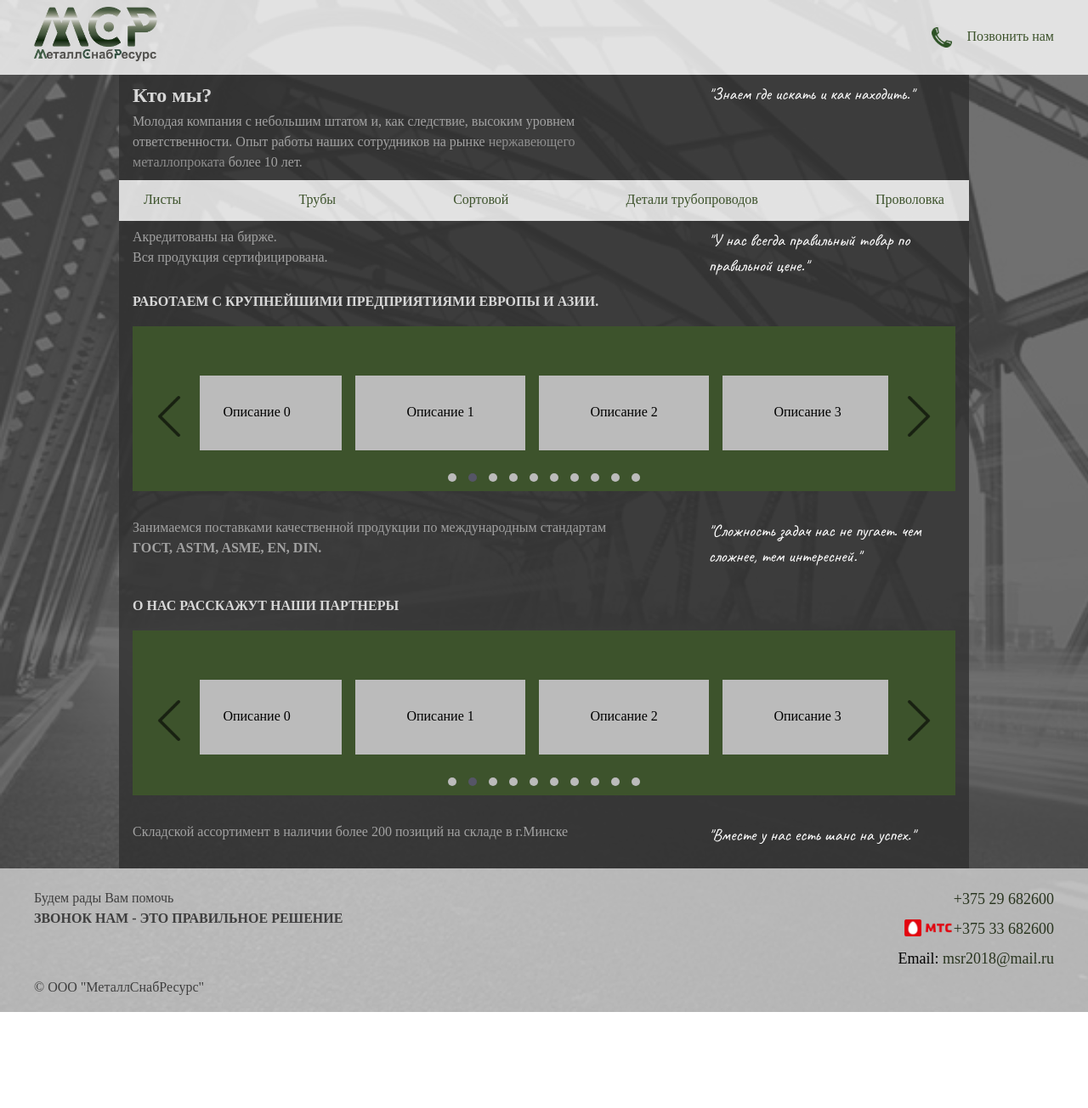
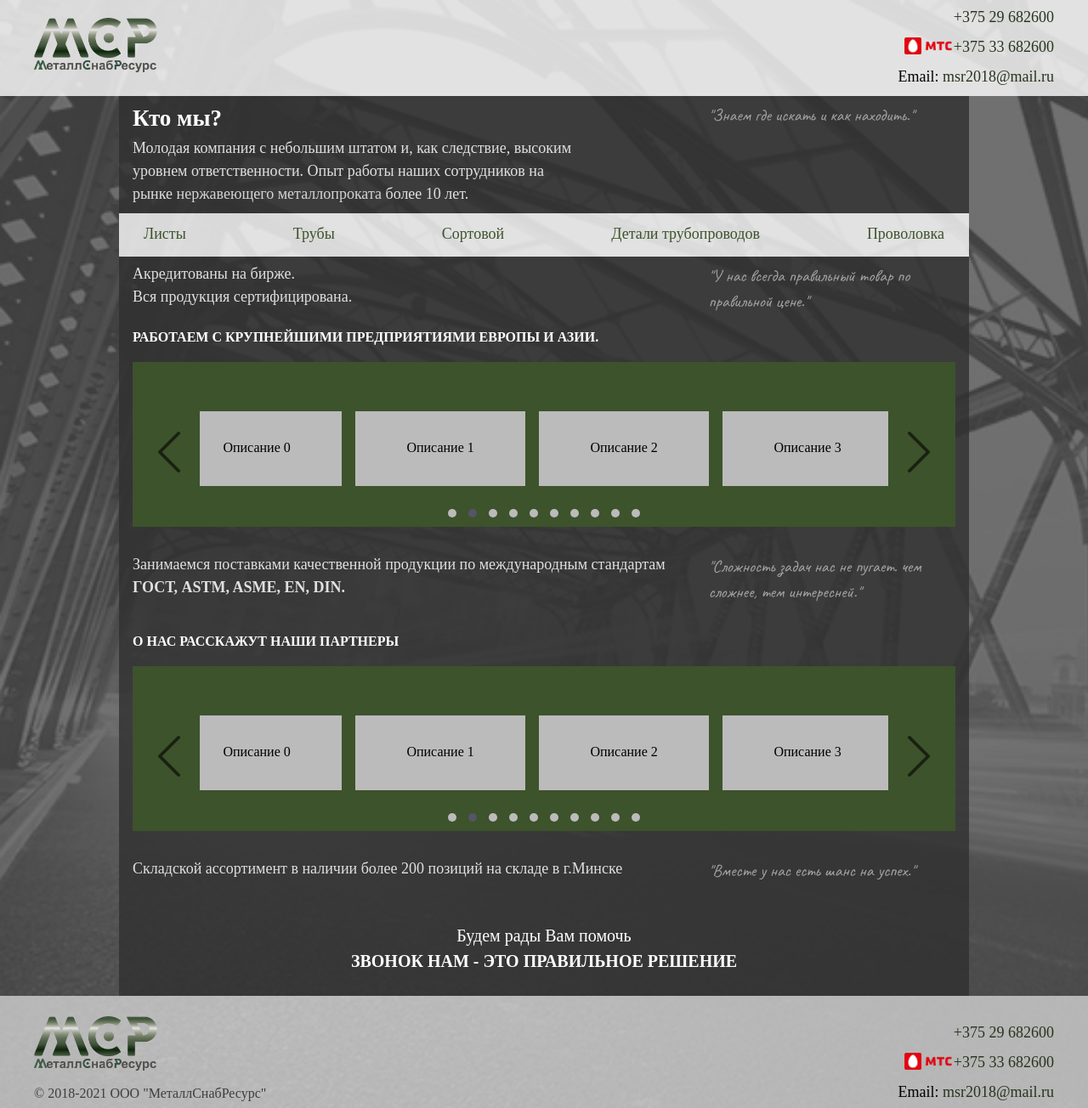
Before and after one commit to liubovdehterova/MCP, a plain HTML site: page index.html in a window 1280 px wide. Shown: the whole page at 85% size. Before the commit the page ends 1191 px from the top, so only its background shows below. Drawn offline with Linux system fonts and the light colour scheme; files whose address does not match are found by name.

Commit message:
ЗАмена цвета

```diff
--- a/css/style.css
+++ b/css/style.css
@@ -89,12 +89,18 @@
 }
 .bl__main {
     position: relative;
-    color: rgb(162, 162, 162);
+    color: #ffffff;
     z-index: 5;
+    font-size: 18px;
+}
+.bl__main__cr__flex-inner,
+.st__info__description-other,
+.bl__main__cr-other {
+    font-size: 18px;
 }
 .st__info__title,
 .bl__main__cr__title {
-    color: rgb(215, 215, 215);
+    color: rgb(255, 255, 255);
 }
 .bl__main__cr {
     position: relative;
@@ -102,7 +108,7 @@
     z-index: 5;
 }
 .st__info__description__link {
-    color: rgb(143, 143, 143);
+    color: rgb(212, 212, 212);
 }
 .bl__main__cr__title {
     margin: 1rem 0;
@@ -145,12 +151,14 @@
 }
 .art__string {
     width: 30%;
+    color: rgb(162, 162, 162);
 }
 .bl__main__cr-other-fl {
     width: 30%;
 }
 .art__string-other {
     width: 100%;
+    color: rgb(162, 162, 162);
 }
 .cr__bl {
     position: relative;
@@ -311,16 +319,23 @@ span.ant-dot {
 .bl__main__cr-item {
     display: flex;
     justify-content: space-between;
+    flex-wrap: wrap;
     padding: 1rem 0;
 }
 .st__info__description {
     width: 55%;
+    color: rgb(224, 224, 224);
+}
+.st__info__description-finish{
+    width: 100%;
+    font-size: 20px;
 }
 .bl__main__cr__flex-inner {
     width: 50%;
 }
 .st__info__description-other {
     width: 100%;
+    color: rgb(224, 224, 224);
 }
 .footer__cont__phone-inner-other:before {
     content: "";
@@ -342,3 +357,20 @@ span.ant-dot {
 .footer__cont__email {
     color: #000000;
 }
+.footer__cont__text {
+    display: block;
+    width: 100%;
+    text-align: center;
+    margin-top: 3rem;
+    color: #ffffff;
+}
+.st__info__description-other__size {
+    font-size: 20px;
+    color: #ffffff;
+}
+.footer__cont__phone {
+    display: flex;
+    justify-content: space-between;
+    width: 100%;
+    align-items: flex-end;
+}
--- a/index.html
+++ b/index.html
@@ -18,9 +18,17 @@
                         <a href="#" class="logo__link"></a>
                     </div>
                     <div class="bl__button">
-                        <a href="#phone" class="bl__button__link">
-                            Позвонить нам
+                        <div class="footer__phone">
+                            <a href="#" class="footer__cont__phone-inner">
+                                +375 29 682600
                             </a>
+                            <a href="#" class="footer__cont__phone-inner-other">
+                                +375 33 682600
+                            </a>
+                            <a href="#" class="footer__cont__email-inner">
+                                <span class="footer__cont__email">Email:</span> msr2018@mail.ru
+                            </a>
+                        </div>
                     </div>
                 </div>
             </div>
@@ -218,20 +226,28 @@
                     </p>
                 </div>
 
+                <div class="footer__cont__text">
+                    <p class="st__info__description-finish">
+                        Будем рады Вам помочь
+                    </p>
+                    <h4 class="st__info__description-other st__info__description-other__size">
+                        ЗВОНОК НАМ - ЭТО ПРАВИЛЬНОЕ РЕШЕНИЕ
+                    </h4>
+                </div>
             </div>
         </div>
         <footer class="footer">
             <div class="container">
                 <div class="footer__cont">
-                    <div class="footer__cont__text">
-                        <p class="st__info__description">
-                            Будем рады Вам помочь
+                    <div class="footer__cont__phone">
+                        <div class="logo">
+                            <a href="#" class="logo__link"></a>
+                            <p class="footer__cont-reg">
+                                &copy; 2018-2021 ООО "МеталлСнабРесурс"
                             </p>
-                        <h4 class="st__info__description-other">
-                            ЗВОНОК НАМ - ЭТО ПРАВИЛЬНОЕ РЕШЕНИЕ
-                        </h4>
                         </div>
-                    <div class="footer__cont__phone">
+
+                        <div class="footer__phone">
                             <a href="#" id="phone" class="footer__cont__phone-inner">
                                 +375 29 682600
                             </a>
@@ -241,12 +257,9 @@
                             <a href="#" class="footer__cont__email-inner">
                                 <span class="footer__cont__email">Email:</span> msr2018@mail.ru
                             </a>
-
                         </div>
                     </div>
-                <p class="footer__cont-reg">
-                    &copy; ООО "МеталлСнабРесурс"
-                </p>
+                </div>
             </div>
         </footer>
     </div>
```
Lines whose indentation alone changed are shown as unchanged.
